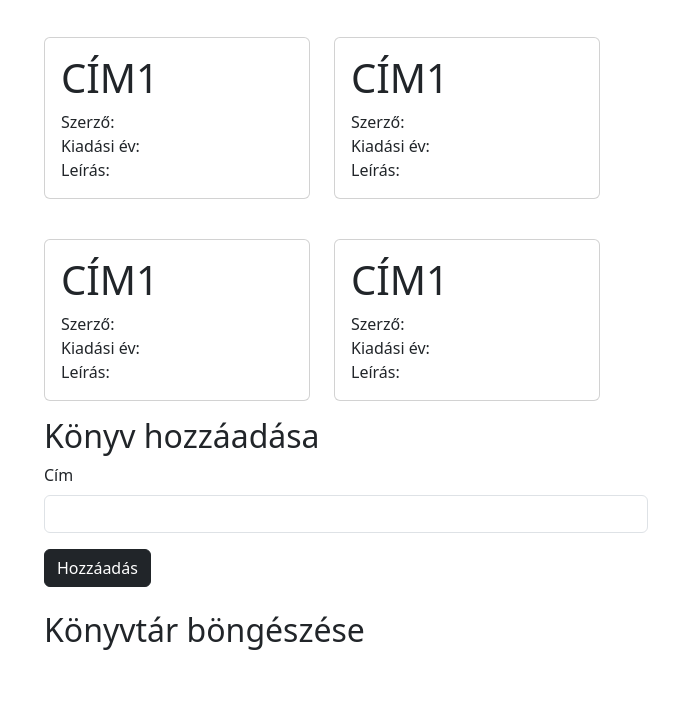
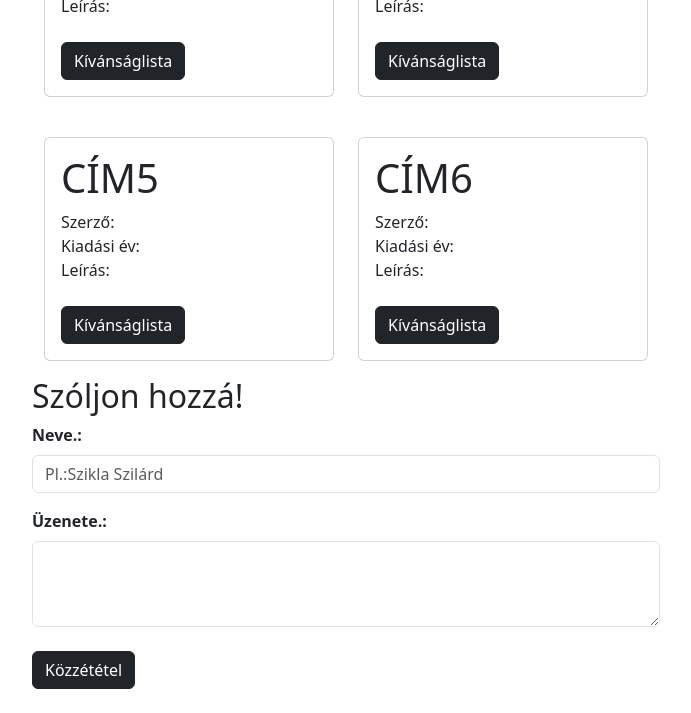
Before and after one commit to viktorkaa/Konyvtar, a plain HTML site: page index.html in a window 1280 px wide. Shown: the part 663-1376 px from the top of the page, without its empty margins (294-985 px from the left). Before the commit the page ends 1321 px from the top, so only its background shows below. Drawn offline with nearby package versions, Linux system fonts and the light colour scheme.

Commit message:
Boxok, hozzadas.html

```diff
--- a/index.html
+++ b/index.html
@@ -16,11 +16,12 @@
                     class="navbar-toggler-icon"></span> </button>
             <div class="collapse navbar-collapse" id="navbarSupportedContent">
                 <ul class="navbar-nav mr-auto mb-2 mb-lg-0">
+                        <li class="nav-item"> <a class="nav-link" href="#h2">Könyv hozzáadása</a> </li>
+                        <li class="nav-item"> <a class="nav-link" href="#h2">Hozzászólások</a> </li>
+                        <li class="nav-item"> <a class="nav-link" href="#h2">Hozzáadás</a> </li>
+                </ul>
                 <form class="d-flex"> <input class="form-control mr-2" type="search" placeholder="Keresés..."
                         aria-label="Search"> <button class="btn btn-outline-success" type="submit">Search</button>
-                        <li class="nav-item"> <a class="nav-link" href="#h2">Könyv hozzáadása</a> </li>
-                        <li class="nav-item"> <a class="nav-link" href="#h2">Hozzászólások</a> </li>
-
                 </form>
             </div>
         </div>
@@ -37,48 +38,20 @@
                                 Szerző:<br>
                                 Kiadási év:<br>
                                 Leírás:<br>
-                            </div>
-                        </div>
-                    </div>
-                <div class="row mt-4">
-                    <div class="col-md-6 mb-3">
-                        <div class="card">
-                            <div class="card-body">
-                                <h1>CÍM1</h1>
-                                Szerző:<br>
-                                Kiadási év:<br>
-                                Leírás:<br>
+                                <br>
+                                <button type="button" class="btn btn-dark">Kívánságlista</button>
                             </div>
                         </div>
                     </div>
                     <div class="col-md-6 mb-3">
                         <div class="card">
                             <div class="card-body">
-                                <h1>CÍM1</h1>
+                                <h1>CÍM2</h1>
                                 Szerző:<br>
                                 Kiadási év:<br>
                                 Leírás:<br>
-                            </div>
-                        </div>
-                    </div>
-                    <div class="row mt-4">
-                        <div class="col-md-6 mb-3">
-                            <div class="card">
-                                <div class="card-body">
-                                    <h1>CÍM1</h1>
-                                Szerző:<br>
-                                Kiadási év:<br>
-                                Leírás:<br>
-                                </div>
-                            </div>
-                        </div>
-                        <div class="col-md-6 mb-3">
-                            <div class="card">
-                                <div class="card-body">
-                                    <h1>CÍM1</h1>
-                                    Szerző:<br>
-                                    Kiadási év:<br>
-                                    Leírás:<br>
+                                <br>
+                                <button type="button" class="btn btn-dark">Kívánságlista</button>
                             </div>
                         </div>
                     </div>
@@ -87,43 +60,72 @@
                     <div class="col-md-6 mb-3">
                         <div class="card">
                             <div class="card-body">
-                                    <h1>CÍM1</h1>
+                                <h1>CÍM3</h1>
                                 Szerző:<br>
                                 Kiadási év:<br>
                                 Leírás:<br>
-
+                                <br>
+                                <button type="button" class="btn btn-dark">Kívánságlista</button>
                             </div>
                         </div>
                     </div>
                     <div class="col-md-6 mb-3">
                         <div class="card">
                             <div class="card-body">
-                                    <h1>CÍM1</h1>
+                                <h1>CÍM4</h1>
                                 Szerző:<br>
                                 Kiadási év:<br>
                                 Leírás:<br>
+                                <br>
+                                <button type="button" class="btn btn-dark">Kívánságlista</button>
+                            </div>
+                        </div>
+                    </div>
+                </div>
+                <div class="row mt-4">
+                    <div class="col-md-6 mb-3">
+                        <div class="card">
+                            <div class="card-body">
+                                <h1>CÍM5</h1>
+                                Szerző:<br>
+                                Kiadási év:<br>
+                                Leírás:<br>
+                                <br>
+                                <button type="button" class="btn btn-dark">Kívánságlista</button>
+                            </div>
+                        </div>
+                    </div>
+                    <div class="col-md-6 mb-3">
+                        <div class="card">
+                            <div class="card-body">
+                                <h1>CÍM6</h1>
+                                Szerző:<br>
+                                Kiadási év:<br>
+                                Leírás:<br>
+                                <br>
+                                <button type="button" class="btn btn-dark">Kívánságlista</button>
                             </div>
                         </div>
                     </div>
                 </div>
             </div>
-
             <div class="mb-4">
-                <h2>Könyv hozzáadása</h2>
-                <form>
+                <h2>Szóljon hozzá!</h2>
                 <div class="mb-3">
-                        <label for="title" class="form-label">Cím</label>
-                        <input type="text" class="form-control" id="title" required>
+                    <label for="exampleFormControlInput1" class="form-label"><b>Neve.:</b></label>
+                    <input type="email" class="form-control" id="name" placeholder="Pl.:Szikla Szilárd">
                 </div>
-                    <button type="submit" class="btn btn-dark">Hozzáadás</button>
-                </form>
+                <div class="mb-3">
+                    <label for="exampleFormControlTextarea1" class="form-label"><b>Üzenete.:</b></label>
+                    <textarea class="form-control" id="uzenet" rows="3"></textarea>
+                    <br>
+                    <button type="button" class="btn btn-dark">Közzététel</button>
                 </div>
-
-            <div>
-                <h2>Könyvtár böngészése</h2>
             </div>
 
             <script src="https://cdn.jsdelivr.net/npm/bootstrap@5.3.0-alpha1/dist/js/bootstrap.bundle.min.js"></script>
+        </div>
+    </div>
 </body>
 
 </html>
```
Also changed, not shown: hozzadas.html (added, +31 -0 lines). Lines whose indentation alone changed are shown as unchanged.
